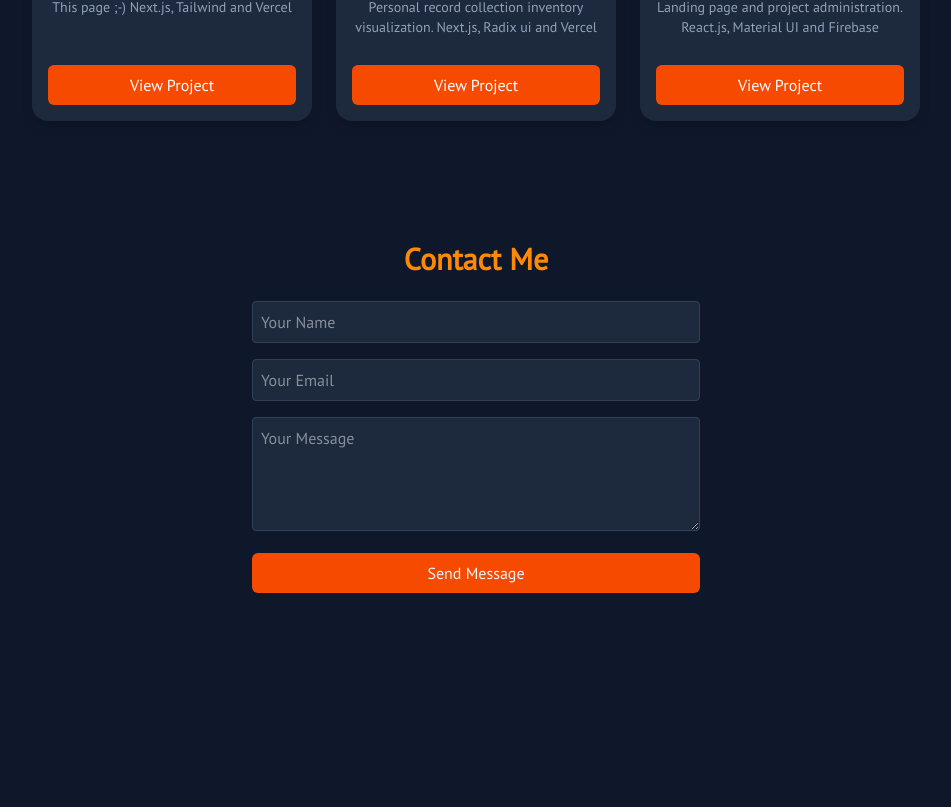
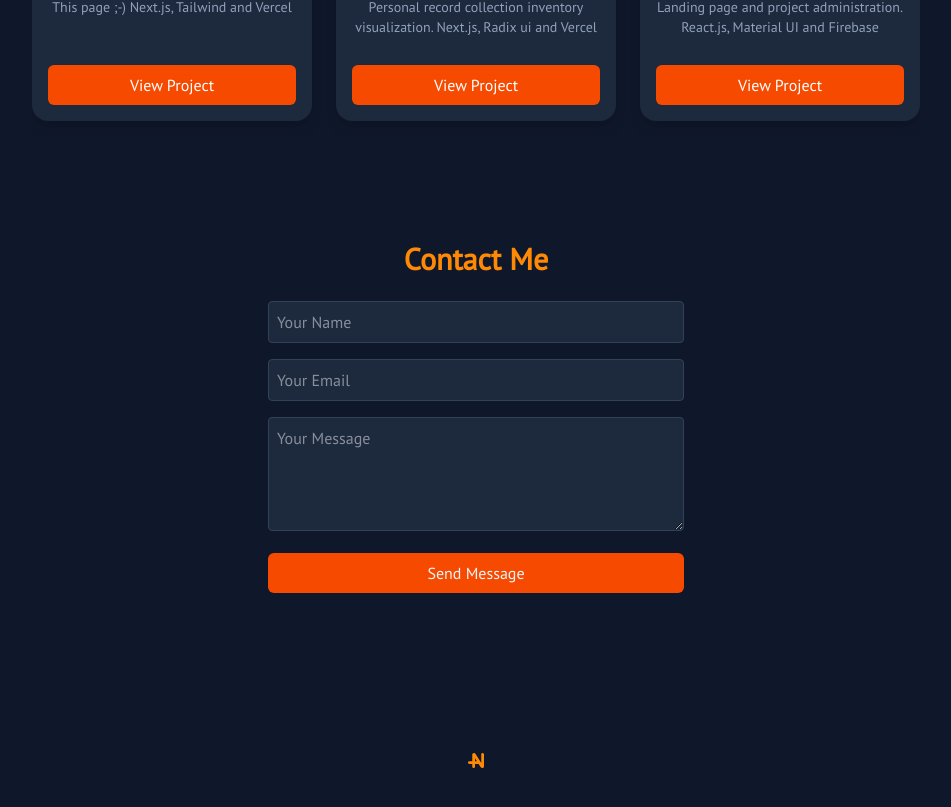
Before and after one commit to nomeacuerdo/nomeacuerdo.co-v3, a Next.js app: page / in a window 1280 px wide. Shown: the part 1203-2010 px from the top of the page, without its empty margins (164-1115 px from the left). Before the commit the page ends 1924 px from the top, so only its background shows below. Built offline with nearby package versions, Linux system fonts and the light colour scheme; a web font is replaced by a local one.

Commit message:
Fixed content paddings, email service now works and removed lint warnings

```diff
--- a/package.json
+++ b/package.json
@@ -11,6 +11,7 @@
   "dependencies": {
     "@headlessui/react": "^2.2.9",
     "@react-email/components": "^0.5.7",
+    "@react-email/render": "^1.4.0",
     "@tailwindcss/cli": "^4.1.14",
     "framer-motion": "^12.23.24",
     "next": "15.5.5",
--- a/src/app/layout.tsx
+++ b/src/app/layout.tsx
@@ -1,5 +1,5 @@
 import type { Metadata } from "next";
-import { Geist, Geist_Mono, Monda, PT_Sans } from "next/font/google";
+import { Geist_Mono, Monda, PT_Sans } from "next/font/google";
 import "./globals.css";
 
 const monda = Monda({
--- a/src/app/page.tsx
+++ b/src/app/page.tsx
@@ -1,3 +1,5 @@
+import Image from "next/image";
+
 import NavBar from "@/components/NavBar/NavBar";
 import About from "@/components/About/About";
 import Projects from "@/components/Projects/Projects";
@@ -23,10 +25,16 @@ export default function Portfolio() {
 
       <Section
         id="contact"
-        className="text-center space-y-6 max-w-md w-full pb-20 fade-section"
+        className="px-4 text-center space-y-6 max-w-md w-full pb-20 fade-section scroll-mt-[60px]"
       >
         <ContactForm />
       </Section>
+      <Image
+        src="/favicon.png"
+        width={16}
+        height={16}
+        alt="nomeacuerdo.co"
+      />
     </Container>
   );
 }
--- a/src/components/Motion/Section.tsx
+++ b/src/components/Motion/Section.tsx
@@ -26,7 +26,7 @@ export default function AnimatedSection(
   { children?: ReactNode, id: string, animate?: string, className?: string }
 ) {
   const controls = useScrollFadeIn();
-  const defaultClasses = "text-center space-y-6 fade-section";
+  const defaultClasses = "px-4 text-center space-y-6 fade-section scroll-mt-[60px]";
 
   return (
     <motion.section
--- a/src/components/NavBar/NavBar.tsx
+++ b/src/components/NavBar/NavBar.tsx
@@ -2,7 +2,7 @@
 import styles from './NavBar.module.css';
 
 export default function NavBar() {
-  const scrollTo = (id: string) => document.getElementById(id)?.scrollIntoView({ behavior: "smooth" });
+  const scrollTo = (id: string) => document.getElementById(id)?.scrollIntoView({ behavior: "smooth", block: "start" });
 
   return(
     <nav className={styles.NavBar}>
--- a/src/components/Projects/Projects.tsx
+++ b/src/components/Projects/Projects.tsx
@@ -20,7 +20,7 @@ export default function Projects() {
     <>
       <h2 className="text-2xl md:text-3xl font-semibold text-orange-400">Projects</h2>
       <div className="text-center py-4 snap-x container overflow-x-auto">
-        <div className="flex flex-col md:flex-row gap-6 px-4">
+        <div className="flex flex-col md:flex-row gap-6">
           {projects.map((proj) => (
             <motion.div
               key={proj.id}
@@ -62,6 +62,7 @@ export default function Projects() {
           <p>
             Well, you&apos;re already looking at the project, but here&apos;s a dancing frog in case you want to see more:
           </p>
+          {/* eslint-disable-next-line @next/next/no-img-element */}
           <img src="https://cdn3.emoji.gg/emojis/40586-bop-cat.gif" width={128} height={128} alt="dance!" />
           <button
             type="button"
```
Also changed, not shown: 1 other file (tests, documents, lock files or other folders).
